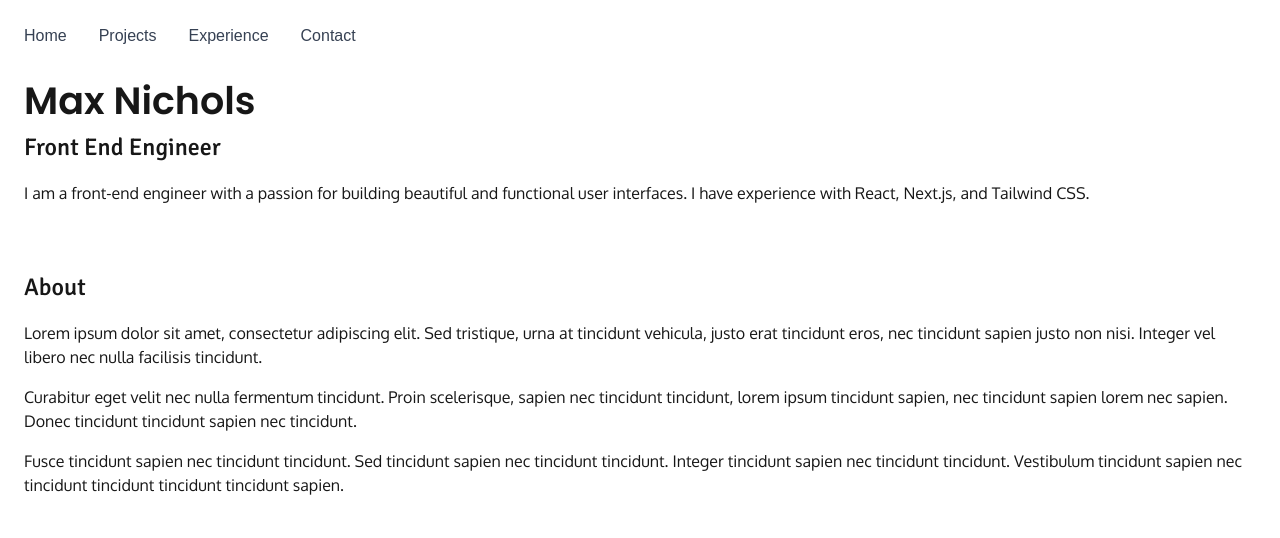
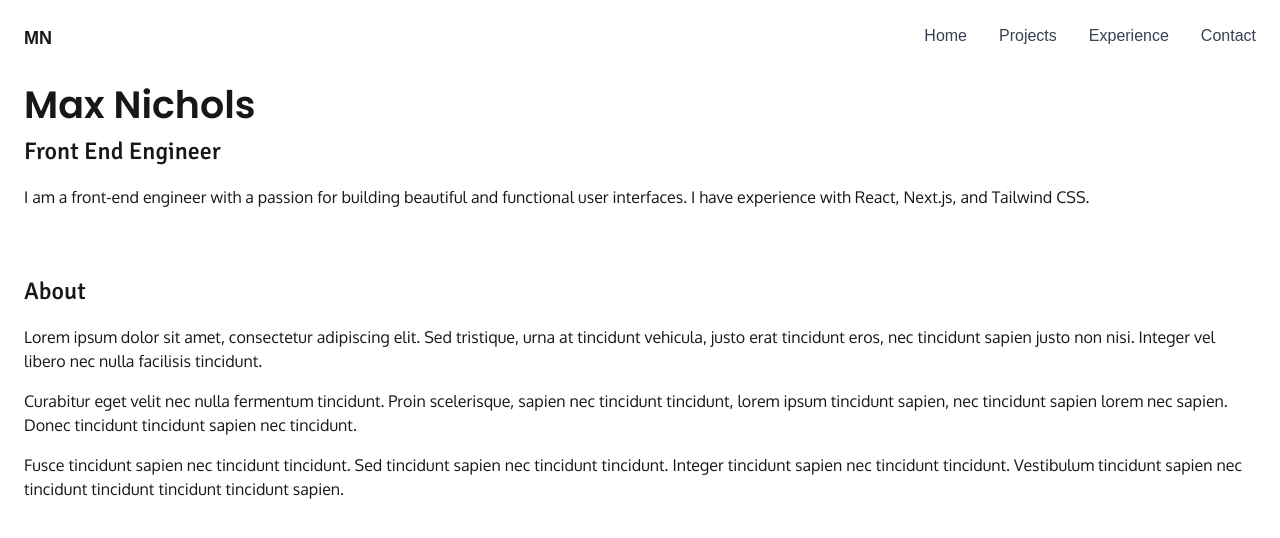
Before and after one commit to allnichols/portfolio-site, a Next.js app: page / in a window 1280 px wide. Shown: the top 538 px of the page. Built offline with nearby package versions, Linux system fonts and the light colour scheme.

Commit message:
add container and logo

```diff
--- a/src/app/ui/Container.tsx
+++ b/src/app/ui/Container.tsx
@@ -2,7 +2,7 @@ import NavBar from "@/app/ui/NavBar";
 
 export default function Container({ children }: { children: React.ReactNode }) {
   return (
-    <div className="p-[24px]">
+    <div className="container m-auto p-[24px]">
       <NavBar />
       {children}
     </div>
--- a/src/app/ui/NavBar.tsx
+++ b/src/app/ui/NavBar.tsx
@@ -9,8 +9,12 @@ const Links = [
 
 export default function NavBar() {
   return (
-    <nav className="fixed bottom-0 left-0 w-full gb-white bordet-t md:static md:border-none md:bg-transparent">
-      <ul className="flex justify-around md:justify-start md:gap-8 p-4 md:p-0">
+    <nav className="fixed bottom-0 left-0 w-full gb-white md:static md:border-none md:bg-transparent sm:border-t-1 sm:border-t-gray-300 sm:border-t-solid">
+      <div className="md:flex md:justify-between p-4 md:p-0">
+        <div className="text-lg font-bold hidden md:block md:mr-8">
+          <Link href="/">MN</Link>
+        </div>
+        <ul className="flex justify-between  md:justify-end md:gap-8">
           {Links.map((link) => (
             <li key={link.label}>
               <Link
@@ -22,6 +26,7 @@ export default function NavBar() {
             </li>
           ))}
         </ul>
+      </div>
     </nav>
   );
 }
```
Lines whose indentation alone changed are shown as unchanged.
